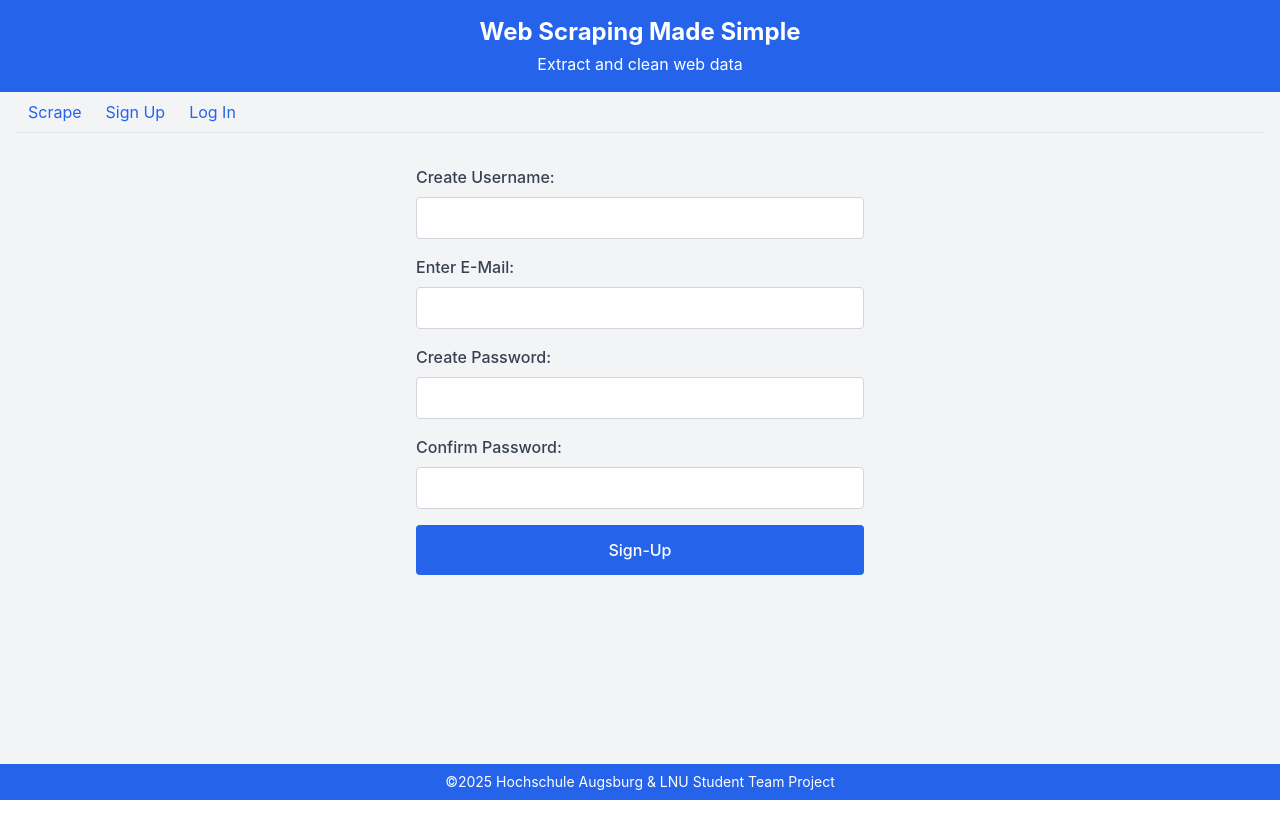
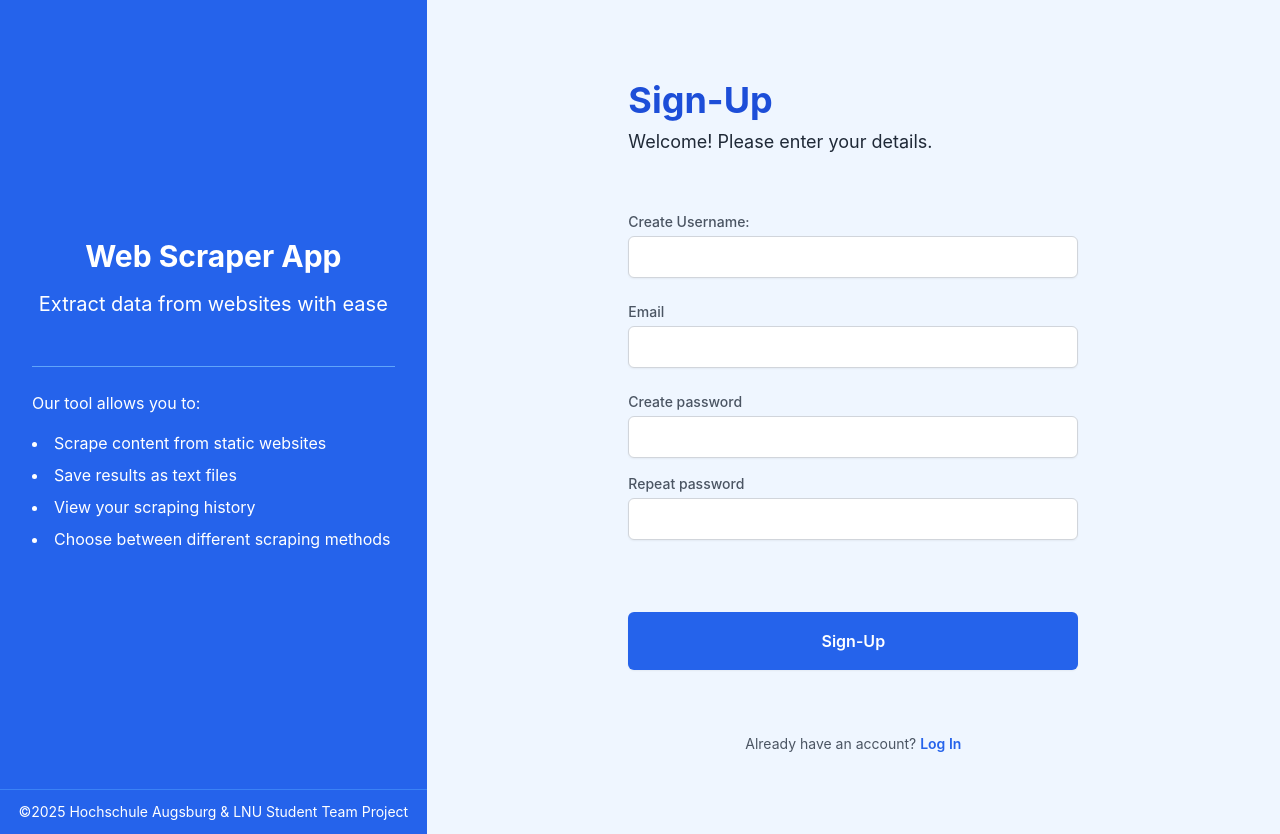
Before and after one commit to mtug812/data-scraping-application, a React (Vite) app in the folder frontend/: page /signup in a window 1280 px wide. Before the commit the page ends 800 px from the top, so only its background shows below. Built offline with nearby package versions, Linux system fonts and the light colour scheme.

Commit message:
add signup from Maggie

```diff
--- a/frontend/src/pages/SignUpPage.tsx
+++ b/frontend/src/pages/SignUpPage.tsx
@@ -1,24 +1,20 @@
-import React, { useState } from "react";
+import { useState } from "react";
 import { BASE_URL } from "../api/globalvariables";
-import sendAxiosRequest from "../api/axios";
-import Navbar from "../components/Navbar";
+import axios, { AxiosError } from "axios";
+import { useNavigate } from "react-router-dom";
 
-const SignUpPage: React.FC = () => {
-  const [userName, setUserName] = useState("");
-  const [email, setEmail] = useState("");
-  const [password, setPassword] = useState("");
-  const [confirmPassword, setConfirmPassword] = useState("");
+
+const SignUpPage = () => {
+  const [authing, setAuthing] = useState<boolean>(false);
+  const [userName, setUserName] = useState<string>("");
+  const [email, setEmail] = useState<string>("");
+  const [password, setPassword] = useState<string>("");
+  const [confirmPassword, setConfirmPassword] = useState<string>("");
+  const [error, setError] = useState<string | undefined>(undefined);
+  const navigate = useNavigate();
 
   const handleSignUp = async () => {
     const errors: string[] = []; // Here are the errors stored
-
-    console.log(password);
-    console.log("sending to backend:", {
-      userName: userName,
-      email: email,
-      password: password,
-      repeat_password: password,
-    });
 
     //checks if userename is missing
     if (!userName.trim()) {
@@ -48,93 +44,168 @@ const SignUpPage: React.FC = () => {
 
     //if there any errors, we will show them all together
     if (errors.length > 0) {
-      window.alert("Please correct the following fields:\n- " + errors.join("\n-"));
+        setError("Please correct the following fields:\n " + errors.join(", \n"));
       return;
     }
 
-    const response = await sendAxiosRequest(`${BASE_URL}/sign-up`, {
+    setAuthing(true);
+    setError("");
+
+    try {
+      const response = await axios.post(`${BASE_URL}/sign-up`, {
         userName: userName,
         email: email,
         password: password,
-      repeat_password: password,
+        repeat_password: confirmPassword,
+
       });
+      console.log(response);
+      if (response.data.status === 1) {
+        // Sign up  successful
+        // Store authentication status in localStorage
+        localStorage.setItem("authToken", response.data.token);
+        localStorage.setItem("isAuthenticated", "true");
+        //config axios to include token in future req
 
-    if (response) {
-      console.log("User created:", response);
-      window.alert("Account successfully created! You can now log in.");
+        axios.defaults.headers.common["Authorization"] = `Bearer ${response.data.token}`;
+        // Redirect to dashboard or home page
+        navigate("/login");
+      } else {
+        // Handle API error with status 2
+        setError(response.data.error || "sign-up failed. Please try again.");
+      }
+    } catch (err) {
+      // Handle network or server errors
+      console.error("sign-up error:", err);
 
-      //window.alert.href = "/login";
+      // Type assertion to treat err as AxiosError
+      const axiosError = err as AxiosError<{ error?: string }>;
+
+      if (axiosError.response && axiosError.response.data) {
+        setError(axiosError.response.data.error || "An error occurred during sign-up");
       } else {
-      window.alert("Sign-Up failed. Please try again.");
+        setError("Network error. Please try again later.");
       }
+    } finally {
+      setAuthing(false);
+    }
+
+
   };
 
   return (
-    <div className="min-h-screen bg-gray-100 flex flex-col">
-      {/* Header */}
-      <div className="w-full bg-blue-600 text-white py-4">
-        <h1 className="text-2xl font-bold text-center mb-1">Web Scraping Made Simple</h1>
-        <h2 className="text-base font-normal text-center">Extract and clean web data</h2>
-      </div>
+    <div className="flex min-h-screen w-full">
+      {/* left side */}
+      <div className="w-1/3 bg-blue-600 text-white flex flex-col">
+        <div className="flex-grow flex flex-col items-center justify-center p-8">
+          <h2 className="text-3xl font-bold mb-4">Web Scraper App</h2>
+          <p className="text-xl mb-6">Extract data from websites with ease</p>
 
-      <div className="w-full px-4 pb-16">
-        <Navbar />
-
-        <div className="w-full max-w-md mx-auto mt-8">
-          <div className="space-y-4">
-            <div>
-              <label className="block text-gray-700 font-medium mb-2">Create Username:</label>
-              <input
-                type="text"
-                value={userName}
-                onChange={(e) => setUserName(e.target.value)}
-                className="w-full px-3 py-2 border border-gray-300 rounded focus:outline-none focus:ring-2 focus:ring-blue-500"
-              />
-            </div>
-
-            <div>
-              <label className="block text-gray-700 font-medium mb-2">Enter E-Mail:</label>
-              <input
-                type="email"
-                value={email}
-                onChange={(e) => setEmail(e.target.value)}
-                className="w-full px-3 py-2 border border-gray-300 rounded focus:outline-none focus:ring-2 focus:ring-blue-500"
-              />
-            </div>
-
-            <div>
-              <label className="block text-gray-700 font-medium mb-2">Create Password:</label>
-              <input
-                type="password"
-                value={password}
-                onChange={(e) => setPassword(e.target.value)}
-                className="w-full px-3 py-2 border border-gray-300 rounded focus:outline-none focus:ring-2 focus:ring-blue-500"
-              />
-            </div>
-
-            <div>
-              <label className="block text-gray-700 font-medium mb-2">Confirm Password:</label>
-              <input
-                type="password"
-                value={confirmPassword}
-                onChange={(e) => setConfirmPassword(e.target.value)}
-                className="w-full px-3 py-2 border border-gray-300 rounded focus:outline-none focus:ring-2 focus:ring-blue-500"
-              />
-            </div>
-
-            <button
-              className="w-full bg-blue-600 text-white py-3 rounded hover:bg-blue-700 transition mt-6"
-              onClick={handleSignUp}
-            >
-              Sign-Up
-            </button>
-          </div>
+          <div className="border-t border-blue-400 pt-6 mt-6 w-full">
+            <p className="mb-4">Our tool allows you to:</p>
+            <ul className="list-disc list-inside space-y-2">
+              <li>Scrape content from static websites</li>
+              <li>Save results as text files</li>
+              <li>View your scraping history</li>
+              <li>Choose between different scraping methods</li>
+            </ul>
           </div>
         </div>
 
         {/* Footer */}
-      <div className="w-full bg-blue-600 text-white py-2 text-center text-sm mt-auto">
+        <div className="py-3 text-center text-sm border-t border-blue-500">
           &copy;{new Date().getFullYear()} Hochschule Augsburg & LNU Student Team Project
+        </div>
+      </div>
+
+      {/* right side */}
+      <div className="w-2/3 bg-blue-50 flex flex-col p-20 justify-center">
+        <div className="w-full flex flex-col max-w-[450px] mx-auto">
+          {/* Header section */}
+          <div className="w-full flex flex-col mb-10 text-gray-800">
+            <h3 className="text-4xl font-bold mb-2 text-blue-700">Sign-Up</h3>
+            <p className="text-lg mb-4">Welcome! Please enter your details.</p>
+          </div>
+
+          {/* Error message display */}
+          {error && <div className="w-full bg-red-100 text-red-600 p-3 rounded-md mb-4 border border-red-200">{error}</div>}
+
+          {/* Input fields -  */}
+          <div className="w-full flex flex-col mb-6">
+            <div className="mb-6">
+              <label htmlFor="email" className="block text-sm font-medium text-gray-600 mb-1">Create Username:</label>
+              <input
+                id="userName"
+                type="text"
+                className="w-full text-gray-800 py-2 px-3 bg-white border border-gray-300 rounded-md shadow-sm outline-none focus:ring-2 focus:ring-blue-500 focus:border-blue-500"
+                value={userName}
+                onChange={(e) => setUserName(e.target.value)}
+              />
+            </div>
+          <div className="w-full flex flex-col mb-6">
+            <div className="mb-6">
+              <label htmlFor="email" className="block text-sm font-medium text-gray-600 mb-1">Email</label>
+              <input
+                id="email"
+                type="text"
+                className="w-full text-gray-800 py-2 px-3 bg-white border border-gray-300 rounded-md shadow-sm outline-none focus:ring-2 focus:ring-blue-500 focus:border-blue-500"
+                value={email}
+                onChange={(e) => setEmail(e.target.value)}
+              />
+            </div>
+            <div className="mb-4">
+              <label htmlFor="password" className="block text-sm font-medium text-gray-600 mb-1">Create password</label>
+              <input
+                id="password"
+                type="password"
+                className="w-full text-gray-800 py-2 px-3 bg-white border border-gray-300 rounded-md shadow-sm outline-none focus:ring-2 focus:ring-blue-500 focus:border-blue-500"
+                onKeyPress={(e) => {
+                  if (e.key === "Enter") {
+                    handleSignUp();
+                  }
+                }}
+                value={password}
+                onChange={(e) => setPassword(e.target.value)}
+              />
+            </div>
+            <div className="mb-4">
+              <label htmlFor=" repeat password" className="block text-sm font-medium text-gray-600 mb-1">Repeat password</label>
+              <input
+                id="repeat_password"
+                type="password"
+                className="w-full text-gray-800 py-2 px-3 bg-white border border-gray-300 rounded-md shadow-sm outline-none focus:ring-2 focus:ring-blue-500 focus:border-blue-500"
+                onKeyPress={(e) => {
+                  if (e.key === "Enter") {
+                    handleSignUp();
+                  }
+                }}
+                value={confirmPassword}
+                onChange={(e) => setConfirmPassword(e.target.value)}
+              />
+            </div>
+          </div>
+        </div>
+          {/* Sign Up button */}
+          <div className="w-full flex flex-col mb-4">
+            <button
+              className="w-full bg-blue-600 hover:bg-blue-700 text-white my-2 font-semibold rounded-md p-4 text-center flex items-center justify-center cursor-pointer disabled:opacity-50 transition-colors shadow-sm"
+              onClick={handleSignUp}
+              disabled={authing}
+            >
+              {authing ? "Signing up..." : "Sign-Up"}
+            </button>
+          </div>
+
+          {/* Log in link */}
+          <div className="w-full flex items-center justify-center mt-10">
+            <p className="text-sm font-normal text-gray-600">
+              Already have an account?{" "}
+              <span className="font-semibold text-blue-600 cursor-pointer hover:text-blue-800 transition-colors">
+                <a href="/login">Log In</a>
+              </span>
+            </p>
+          </div>
+        </div>
       </div>
     </div>
   );
```
Lines whose indentation alone changed are shown as unchanged.
